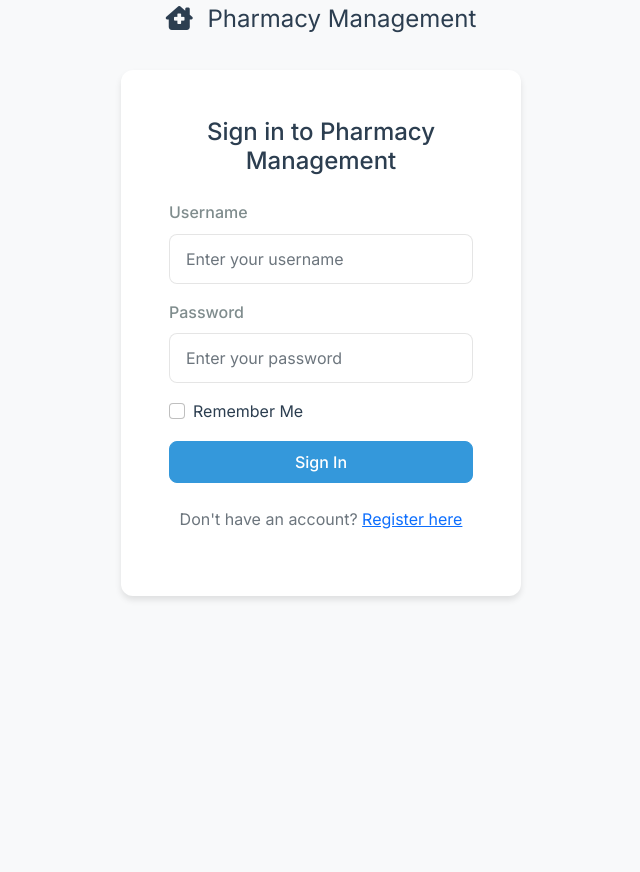
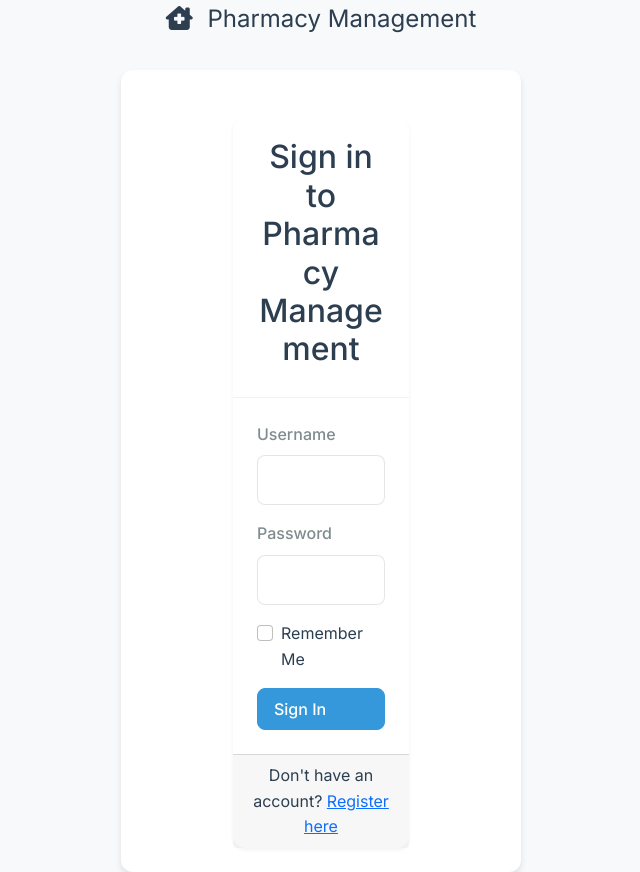
Before and after one commit to Dunkrick/pharmacy-management-system, a Flask app: page /auth/login in a window 1280 px wide. Shown: the whole page, without its empty margins (319-959 px from the left). Before the commit the page ends 600 px from the top, so only its background shows below. Run offline with Flask 2, Linux system fonts and the light colour scheme.

Commit message:
Fix: login and CSRF tokens

```diff
--- a/app.py
+++ b/app.py
@@ -1,7 +1,7 @@
 from flask import Flask
 from extensions import db, login_manager, migrate, csrf
 from flask_migrate import Migrate
-from datetime import datetime
+from datetime import datetime, timedelta
 import os
 from dotenv import load_dotenv
 from commands import create_admin
@@ -18,6 +18,11 @@ def create_app():
 
     # Configuration
     app.config['SECRET_KEY'] = os.environ.get('SECRET_KEY', 'dev')
+    app.config['PERMANENT_SESSION_LIFETIME'] = timedelta(minutes=60)
+    app.config['SESSION_COOKIE_SECURE'] = True
+    app.config['SESSION_COOKIE_HTTPONLY'] = True
+    app.config['SESSION_COOKIE_SAMESITE'] = 'Lax'
+    app.config['WTF_CSRF_TIME_LIMIT'] = 3600  # 1 hour
 
     # Database configuration
     if os.environ.get('DATABASE_URL'):
@@ -79,9 +84,13 @@ def create_app():
         app.logger.info('Pharmacy startup')
 
     @app.after_request
-    def add_header(response):
-        if 'Cache-Control' not in response.headers:
-            response.headers['Cache-Control'] = 'public, max-age=300'
+    def after_request(response):
+        response.headers["Cache-Control"] = "no-cache, no-store, must-revalidate"
+        response.headers["Pragma"] = "no-cache"
+        response.headers["Expires"] = "0"
+        response.headers['X-Content-Type-Options'] = 'nosniff'
+        response.headers['X-Frame-Options'] = 'SAMEORIGIN'
+        response.headers['X-XSS-Protection'] = '1; mode=block'
         return response
 
     return app
--- a/routes/auth.py
+++ b/routes/auth.py
@@ -1,5 +1,6 @@
 from flask import Blueprint, render_template, redirect, url_for, flash, request
 from flask_login import login_user, logout_user, login_required, current_user
+from werkzeug.urls import url_parse
 from models import User
 from forms import LoginForm, RegistrationForm
 from extensions import db
@@ -14,12 +15,17 @@ def login():
     form = LoginForm()
     if form.validate_on_submit():
         user = User.query.filter_by(username=form.username.data).first()
-        if user and user.check_password(form.password.data):
-            login_user(user, remember=form.remember_me.data)
-            next_page = request.args.get('next')
-            return redirect(next_page or url_for('main.index'))
-        flash('Invalid username or password', 'danger')
-    return render_template('auth/login.html', form=form)
+        if user is None or not user.check_password(form.password.data):
+            flash('Invalid username or password', 'danger')
+            return redirect(url_for('auth.login'))
+
+        login_user(user, remember=form.remember_me.data)
+        next_page = request.args.get('next')
+        if not next_page or url_parse(next_page).netloc != '':
+            next_page = url_for('main.index')
+        return redirect(next_page)
+
+    return render_template('auth/login.html', title='Sign In', form=form)
 
 @auth.route('/register', methods=['GET', 'POST'])
 def register():
--- a/templates/auth/login.html
+++ b/templates/auth/login.html
@@ -3,42 +3,44 @@
 {% block title %}Login{% endblock %}
 
 {% block auth_content %}
-<div class="card-body p-5">
-    <h1 class="fs-4 mb-4 text-center">Sign in to Pharmacy Management</h1>
-
-    <form method="POST" action="" novalidate>
+<div class="container">
+    <div class="row justify-content-center">
+        <div class="col-md-6">
+            <div class="card mt-5">
+                <div class="card-header">
+                    <h2 class="text-center">Sign in to Pharmacy Management</h2>
+                </div>
+                <div class="card-body">
+                    <form method="POST" action="{{ url_for('auth.login') }}">
                         {{ form.hidden_tag() }}
-
                         <div class="mb-3">
                             {{ form.username.label(class="form-label") }}
-            {{ form.username(class="form-control" + (" is-invalid" if form.username.errors else ""), placeholder="Enter your username") }}
+                            {{ form.username(class="form-control") }}
                             {% for error in form.username.errors %}
-                <div class="invalid-feedback">{{ error }}</div>
+                            <span class="text-danger">{{ error }}</span>
                             {% endfor %}
                         </div>
-
                         <div class="mb-3">
                             {{ form.password.label(class="form-label") }}
-            {{ form.password(class="form-control" + (" is-invalid" if form.password.errors else ""), placeholder="Enter your password") }}
+                            {{ form.password(class="form-control") }}
                             {% for error in form.password.errors %}
-                <div class="invalid-feedback">{{ error }}</div>
+                            <span class="text-danger">{{ error }}</span>
                             {% endfor %}
                         </div>
-
-        <div class="mb-3">
-            <div class="form-check">
+                        <div class="mb-3 form-check">
                             {{ form.remember_me(class="form-check-input") }}
                             {{ form.remember_me.label(class="form-check-label") }}
                         </div>
-        </div>
-
                         <div class="d-grid">
-            {{ form.submit(class="btn btn-primary") }}
+                            <button type="submit" class="btn btn-primary">Sign In</button>
                         </div>
                     </form>
-
-    <div class="text-center mt-4">
-        <p class="text-muted">Don't have an account? <a href="{{ url_for('auth.register') }}">Register here</a></p>
+                </div>
+                <div class="card-footer text-center">
+                    <p class="mb-0">Don't have an account? <a href="{{ url_for('auth.register') }}">Register here</a></p>
+                </div>
+            </div>
+        </div>
     </div>
 </div>
 {% endblock %}
```
Also changed, not shown: reset_admin.py (added, +26 -0 lines), 1 other file. Lines whose indentation alone changed are shown as unchanged.
